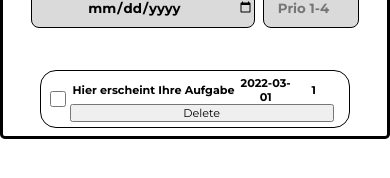
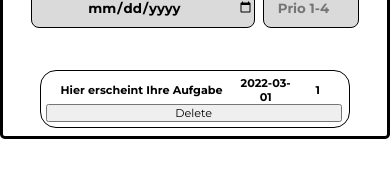
Before and after one commit to devmakesmarter/portfoliowebsite, a React (Create React App) app: page / in a window 390 px wide. Shown: the part 1611-1789 px from the top of the page. Built offline with nearby package versions, Linux system fonts and the light colour scheme.

Commit message:
Todo Liste Version eins fertig

```diff
--- a/src/Components/ToDo/Components/AllTasks.css
+++ b/src/Components/ToDo/Components/AllTasks.css
@@ -11,26 +11,14 @@
 
 .parentfortheoutput {
     display: grid;
-    grid-template-columns: 3rem 23rem 7rem 5rem;
+    grid-template-columns: 25rem 7rem 5.2rem;
     grid-template-rows: auto auto;
-    grid-template-areas: "topleftleftleftleft topleftleftleft topleftleft topleft " "topleftleftleftleft down down down";
+    grid-template-areas: "topleftleftleft topleftleft topleft " "down down down";
     border: 0.1rem;
     border-style: solid;
     border-radius: 1rem;
     margin: 0.5rem;
-    padding: 0.3rem;
-}
-
-.containerforcheckbox {
-    grid-area: topleftleftleftleft;
-    display: flex;
-    justify-content: center;
-    align-items: center;
-}
-
-.checkbox {
-    width: 2rem;
-    height: 2rem;
+    padding: 0.8rem;
 }
 
 .containerfortheoutputtext {
@@ -39,6 +27,7 @@
     justify-content: center;
     align-items: center;
     font-weight: bold;
+    color: black;
 }
 
 .containerfortheoutputdate {
@@ -47,6 +36,7 @@
     justify-content: center;
     align-items: center;
     font-weight: bold;
+    color: black;
 }
 
 .containerfortheoutputprio {
@@ -55,33 +45,25 @@
     justify-content: center;
     align-items: center;
     font-weight: bold;
+    color: black;
 }
 
 .buttonfordelete {
     grid-area: down;
+    color: black;
 }
 
 @media only screen and (max-width: 800px) {
     .parentfortheoutput {
         display: grid;
-        grid-template-columns: 1.5rem 10.5rem 3.5rem 2.5rem;
+        grid-template-columns: 12rem 3.5rem 3rem;
         grid-template-rows: auto auto;
-        grid-template-areas: "topleftleftleftleft topleftleftleft topleftleft topleft " "topleftleftleftleft down down down";
+        grid-template-areas: "topleftleftleft topleftleft topleft " "down down down";
         border: 0.1rem;
         border-style: solid;
         border-radius: 1rem;
         margin: 0.3rem;
         padding: 0.3rem;
-    }
-    .containerforcheckbox {
-        grid-area: topleftleftleftleft;
-        display: flex;
-        justify-content: center;
-        align-items: center;
-    }
-    .checkbox {
-        width: 1rem;
-        height: 1rem;
     }
     .containerfortheoutputtext {
         grid-area: topleftleftleft;
@@ -89,6 +71,7 @@
         justify-content: center;
         align-items: center;
         font-size: 0.7rem;
+        color: black;
     }
     .containerfortheoutputdate {
         grid-area: topleftleft;
@@ -97,6 +80,7 @@
         align-items: center;
         font-size: 0.7rem;
         text-align: center;
+        color: black;
     }
     .containerfortheoutputprio {
         grid-area: topleft;
@@ -104,9 +88,11 @@
         justify-content: center;
         align-items: center;
         font-size: 0.7rem;
+        color: black;
     }
     .buttonfordelete {
         grid-area: down;
         font-size: 0.7rem;
+        color: black;
     }
 }
--- a/src/Components/ToDo/Components/AllTasks.js
+++ b/src/Components/ToDo/Components/AllTasks.js
@@ -16,7 +16,7 @@ export const AllTasks = ({ allInput, handleDelete,checkbox,getChecked }) => {
 
 
                                 <div key={key} id={key} className="parentfortheoutput" >
-                                <div className="containerforcheckbox"  >   <input onChange={getChecked} className="checkbox" type="checkbox" value={checkbox}></input> </div>
+
                                 <div className="containerfortheoutputtext" >{prev?.notiz}</div>
                                 <div className="containerfortheoutputdate" >{prev?.date} </div>
                                 <div className="containerfortheoutputprio" > {prev?.prio} </div>
--- a/src/Components/ToDo/ToDo.js
+++ b/src/Components/ToDo/ToDo.js
@@ -46,15 +46,15 @@ export const ToDo = () => {
 
     const handleDelete = (e) => {
         const idnumber = parseInt(e.target.id);
-        console.log(e.target.id);
+
 
 
         setAllInput(allInput.filter(prev => prev.id != idnumber));
-        console.log(checkbox);
+
 
     }
 
-    console.log(allInput);
+
 
 
 
@@ -66,7 +66,7 @@ export const ToDo = () => {
                 <div className="containerfortheinputsection" >
                     <form className="formfortheinputsection" onSubmit={handleSubmit}>
                         <div className="containerforinputtext">
-                            <input className="inputfieldtext" onChange={getInputValue} type="text" value={inputValue} placeholder="Bitte tippen Sie hier" required ></input>
+                            <input className="inputfieldtext" onChange={getInputValue} type="text" value={inputValue} placeholder="Bitte tippen Sie hier" maxLength="50" required ></input>
                         </div>
                         <div className="containerfordate">
                             <input className="inputfielddate"  onChange={getDate}  type="date" value={date}  required   ></input>
```
